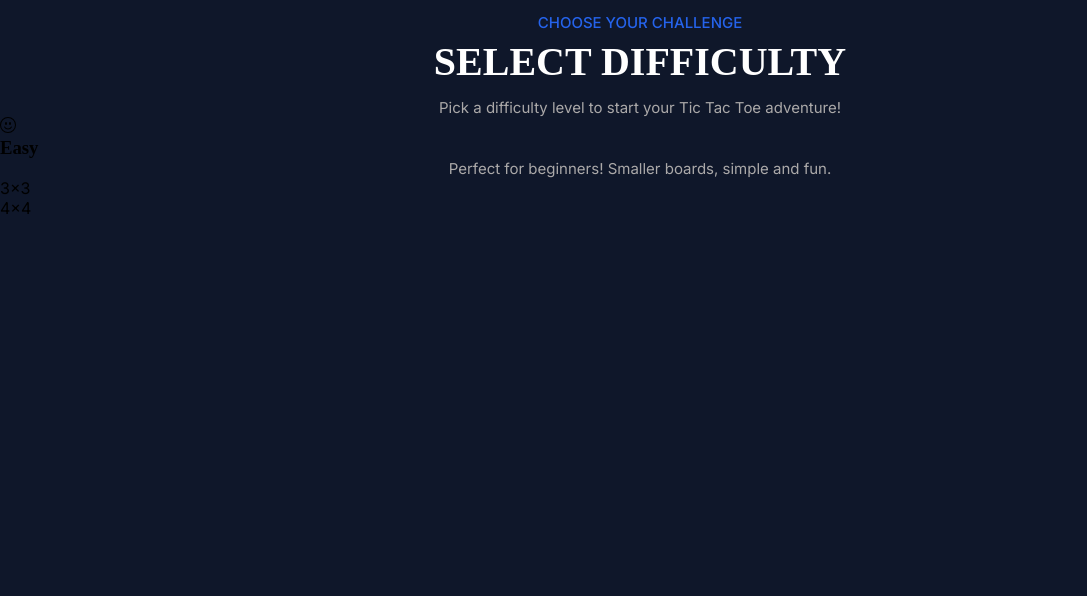
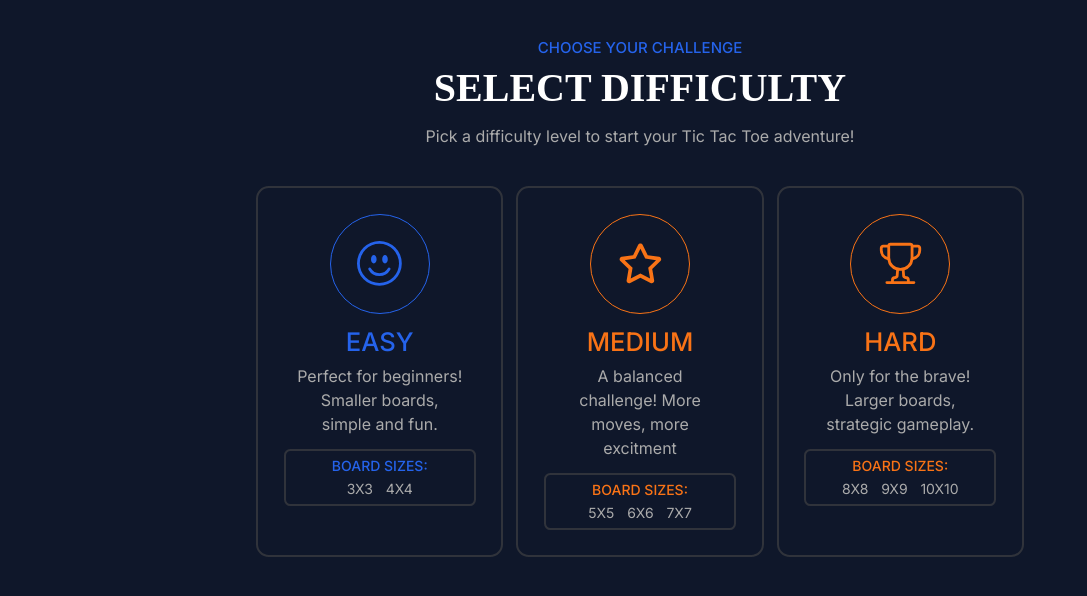
Before and after one commit to sunderdeveloper/tic-tac-toe, a React app: page / in a window 1280 px wide. Both pictures are taken after a click on the button "START GAME". Shown: the top 596 px of the page, without its empty margins (0-1087 px from the left). Built offline with nearby package versions, Linux system fonts and the light colour scheme; the HTML template or start-up script is replaced by a standard one; a web font is replaced by a local one.

Commit message:
updated difficulty card ui

```diff
--- /dev/null
+++ b/Ui_Components/DifficultyCard.css
@@ -0,0 +1,61 @@
+.card {
+  padding: 2vw;
+  color: #fff;
+  border: 2px solid #47474797;
+  border-radius: 1vw;
+  text-align: center;
+  cursor: pointer;
+}
+.cardImage {
+  width: 100px;
+  height: 100px;
+  border: 1px solid #2563eb;
+  border-radius: 50%;
+  display: flex;
+  align-items: center;
+  justify-content: center;
+  margin: 0vw auto 1vw;
+}
+.image {
+  font-size: 3.5vw;
+  color: #2563eb;
+}
+.difficultyName {
+  font-size: 2vw;
+  text-transform: uppercase;
+  color: #2563eb;
+  font-weight: 500;
+  font-family: inter;
+  margin-bottom: 0.5vw;
+}
+
+.tagLine {
+  font-size: 16px;
+  line-height: 1.5;
+  color: #ababab;
+  padding: 0 1vw;
+  margin-bottom: 1vw;
+}
+.boardSizes {
+  border: 2px solid #47474797;
+  padding: 0.5vw;
+  border-radius: 0.5vw;
+}
+.boardSizes p {
+  font-size: 14px;
+  text-transform: uppercase;
+  font-weight: 500;
+  color: #2563eb;
+  margin-bottom: 0.5vw;
+}
+.boardSizes ul {
+  list-style: none;
+  display: flex;
+  align-items: center;
+  justify-content: center;
+  gap: 1vw;
+}
+.boardSizes ul li {
+  font-size: 14px;
+  color: #ababab;
+}
--- a/Ui_Components/DifficultyCard.jsx
+++ b/Ui_Components/DifficultyCard.jsx
@@ -1,24 +1,46 @@
-import { BsEmojiSmile } from "react-icons/bs";
+import "./DifficultyCard.css";
+import { cardsData } from "../utils/cardsData.js";
+import { useState } from "react";
 
 const DifficultyCard = () => {
+  const [hovered, setHovered] = useState(false);
   return (
     <>
-      <div className="card">
-        <div className="cardImage">
-          <BsEmojiSmile />
+      {cardsData.map((card) => {
+        const Icon = card.icon;
+        return (
+          <div
+            className="card"
+            key={card.id}
+            onMouseEnter={() => setHovered(true)}
+            onMouseLeave={() => setHovered(false)}
+            style={hovered ? { borderColor: card.color } : {}}
+          >
+            <div className="cardImage" style={{ borderColor: card.color }}>
+              <Icon className="image" style={{ color: card.color }} />
             </div>
-        <h3 className="difficultyName">Easy</h3>
-        <p className="tagLine">
-          Perfect for beginners! Smaller boards, simple and fun.
-        </p>
+            <h3 className="difficultyName" style={{ color: card.color }}>
+              {card.difficulty}
+            </h3>
+            <p className="tagLine">{card.tagLine}</p>
 
             <div className="boardSizes">
+              <p className="sizeText" style={{ color: card.color }}>
+                Board Sizes:
+              </p>
               <ul>
-            <li>3x3</li>
-            <li>4x4</li>
+                {card.boardSize.map((size, index) => {
+                  return (
+                    <li key={index}>
+                      {size}X{size}
+                    </li>
+                  );
+                })}
               </ul>
             </div>
           </div>
+        );
+      })}
     </>
   );
 };
--- a/components/Difficulty/Difficulty.css
+++ b/components/Difficulty/Difficulty.css
@@ -1,3 +1,10 @@
+.difficultyScreenContainer {
+  display: flex;
+  flex-direction: column;
+  align-items: center;
+  padding: 2vw;
+  justify-content: center;
+}
 .challengeTxt {
   font-size: 15px;
   text-transform: uppercase;
@@ -18,3 +25,11 @@
   font-size: 15px;
   text-align: center;
 }
+.cardsContainer {
+  display: grid;
+  grid-template-columns: repeat(3, 1fr);
+  gap: 1vw;
+  max-width: 60vw;
+  width: 100%;
+  margin: 2vw auto 1vw;
+}
--- a/components/Difficulty/DifficultyScreen.jsx
+++ b/components/Difficulty/DifficultyScreen.jsx
@@ -4,14 +4,18 @@ import DifficultyCard from "../../Ui_Components/DifficultyCard";
 
 const DifficultyScreen = () => {
   return (
-    <div>
+    <>
+      <div className="difficultyScreenContainer">
         <p className="challengeTxt">Choose your challenge </p>
         <h1 className="selectionTxt">Select Difficulty</h1>
         <p className="tagLine">
           Pick a difficulty level to start your Tic Tac Toe adventure!
         </p>
+        <div className="cardsContainer">
           <DifficultyCard />
         </div>
+      </div>
+    </>
   );
 };
 
--- /dev/null
+++ b/utils/cardsData.js
@@ -0,0 +1,30 @@
+import { BsEmojiSmile } from "react-icons/bs";
+import { FaRegStar } from "react-icons/fa";
+import { GoTrophy } from "react-icons/go";
+
+export const cardsData = [
+  {
+    id: 1,
+    difficulty: "Easy",
+    boardSize: [3, 4],
+    tagLine: "Perfect for beginners! Smaller boards, simple and fun.",
+    icon: BsEmojiSmile,
+    color: "#2563EB",
+  },
+  {
+    id: 2,
+    difficulty: "Medium",
+    boardSize: [5, 6, 7],
+    tagLine: "A balanced challenge! More moves, more excitment",
+    icon: FaRegStar,
+    color: "#F97316",
+  },
+  {
+    id: 3,
+    difficulty: "Hard",
+    boardSize: [8, 9, 10],
+    tagLine: "Only for the brave! Larger boards, strategic gameplay.",
+    icon: GoTrophy,
+    color: "#F97316",
+  },
+];
```
Lines whose indentation alone changed are shown as unchanged.
